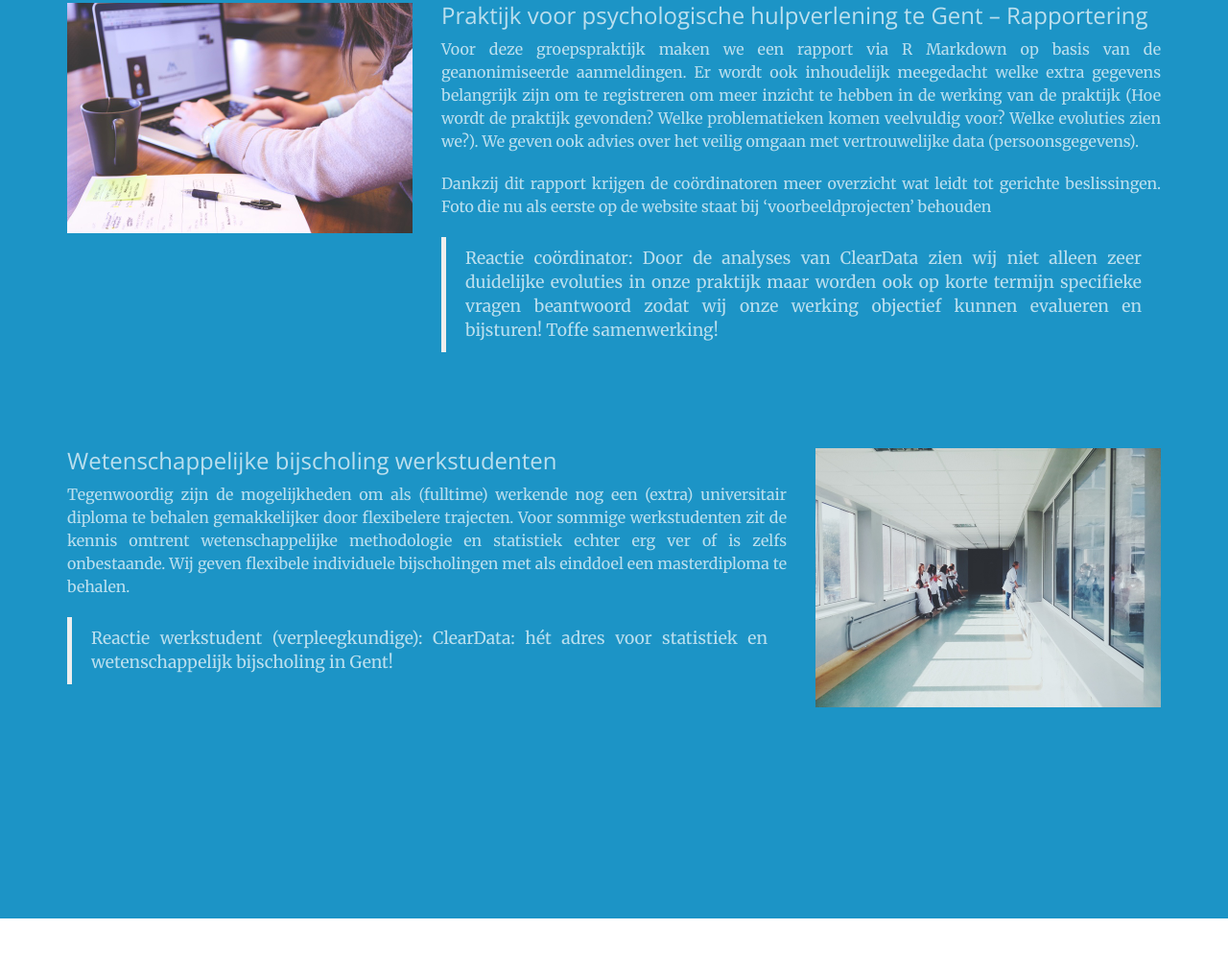
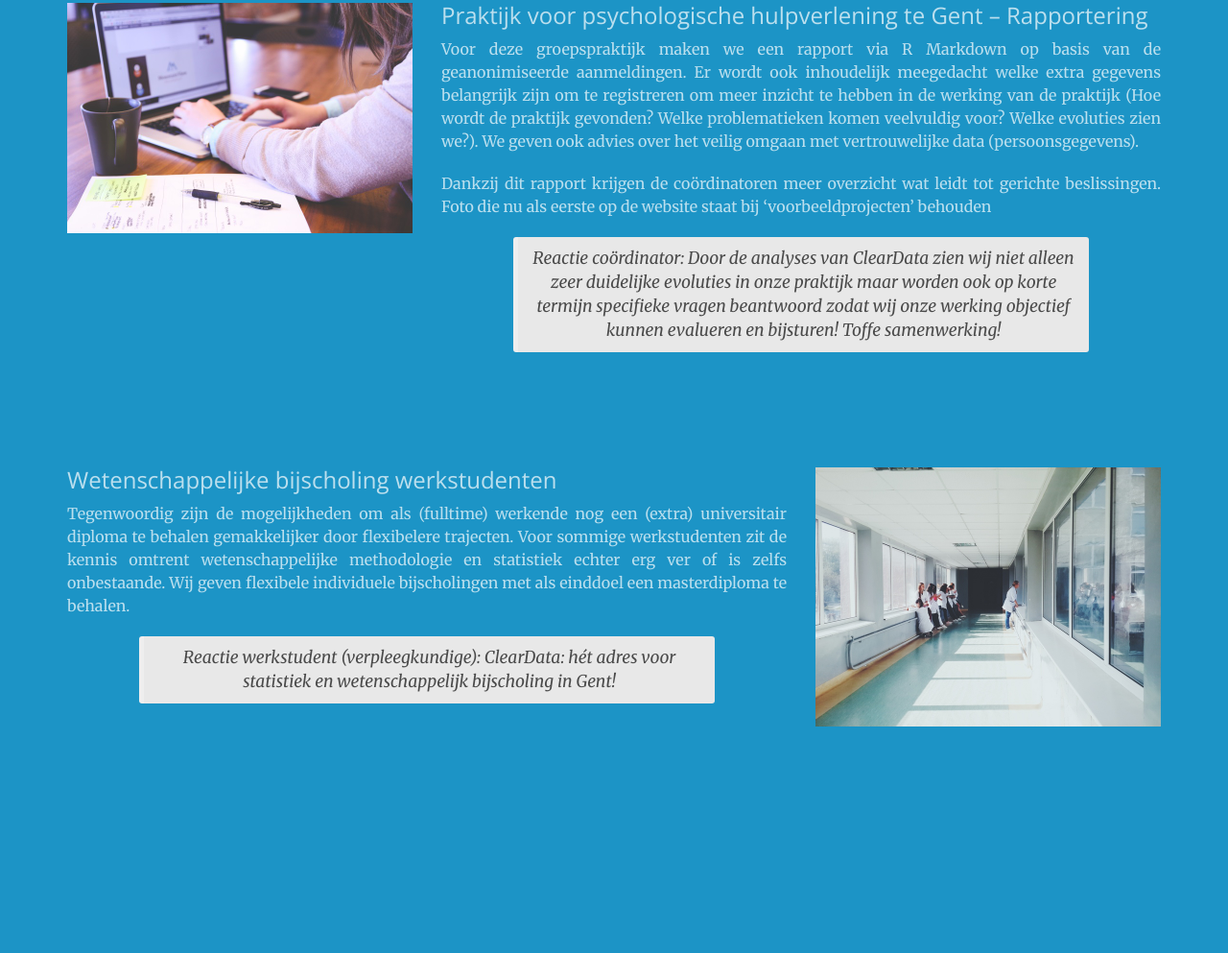
Before and after one commit to cleardatabe/website, a website: page projects.nl.html in a window 1280 px wide. Shown: the part 1287-2280 px from the top of the page at 96% size. Before the commit the page ends 2244 px from the top, so only its background shows below. Drawn offline with nearby package versions, Linux system fonts and the light colour scheme; files that its build step writes are made by us from their sources.

Commit message:
css update

```diff
--- a/projects.nl.html
+++ b/projects.nl.html
@@ -86,13 +86,13 @@
                         Dankzij dit rapport krijgen de coördinatoren meer overzicht wat leidt tot gerichte beslissingen.
                         Foto die nu als eerste op de website staat bij ‘voorbeeldprojecten’ behouden
                         </p>
-                        <p class="reaction">
+                        <div class="reaction">
                         <blockquote>
                         Reactie coördinator:
                         Door de analyses van ClearData zien wij niet alleen zeer duidelijke evoluties in onze praktijk maar worden ook op korte termijn
                         specifieke vragen beantwoord zodat wij onze werking objectief kunnen evalueren en bijsturen! Toffe samenwerking!
                         </blockquote>
-                        </p>
+                        </div>
                     </div>
                 </div>
             </div>
@@ -110,12 +110,12 @@
                         door flexibelere trajecten. Voor sommige werkstudenten zit de kennis omtrent wetenschappelijke methodologie en statistiek echter
                         erg ver of is zelfs onbestaande. Wij geven flexibele individuele bijscholingen met als einddoel een masterdiploma te behalen.
                         </p>
-                        <p class="reaction">
+                        <div class="reaction">
                         <blockquote>
                         Reactie werkstudent (verpleegkundige):
                         ClearData: hét adres voor statistiek en wetenschappelijk bijscholing in Gent!
                         </blockquote>
-                        </p>
+                        </div>
                     </div>
                 </div>
             </div>
```
